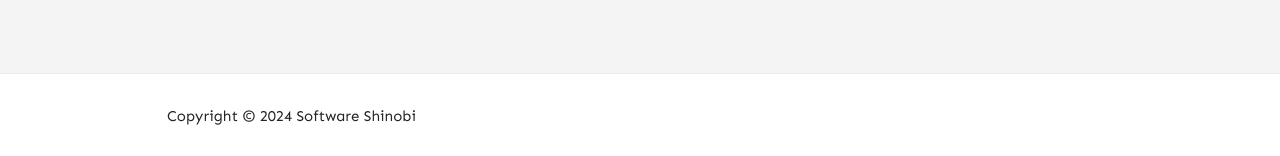
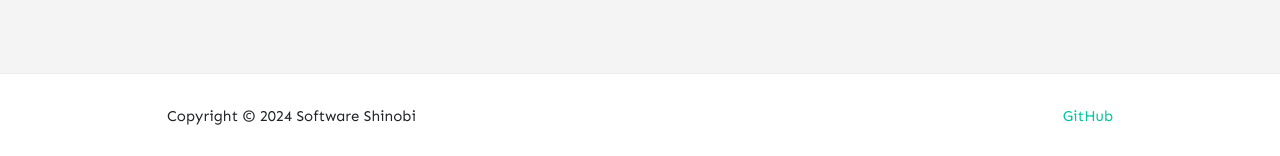
Before and after one commit to softwareshinobi/valorantsoftware.digital, a Jekyll site: the page built from index.html, in a window 1280 px wide. Shown: the part 1234-1390 px from the top of the page. Built offline with Jekyll 4.4.1, drawn with Linux system fonts in a browser that asks for light colours; nearby versions of some CDN libraries; the list of posts is cut into pages by our own code; comment, search, counter and statistics services are not loaded.

Commit message:
automated terminal push

```diff
--- a/_layouts/default.html
+++ b/_layouts/default.html
@@ -100,8 +100,8 @@
             <div class="col-md-6 col-sm-12 text-center text-lg-left">
                 Copyright © {{ site.time | date: "%Y" }} {{ site.name }}
             </div>
-            <div style="visibility:hidden" class="col-md-6 col-sm-12 text-center text-lg-right">
-                <a target="_blank" href="https://www.wowthemes.net/memoirs-free-jekyll-theme/">Memoirs Jekyll Theme</a> by WowThemes.net
+            <div class="col-md-6 col-sm-12 text-center text-lg-right">
+                <a target="_blank" href="https://github.com/softwareshinobi/valorantsoftware.digital/actions">GitHub</a>
             </div>
         </div>
     </div>
```
Also changed, not shown: 1 other file.
